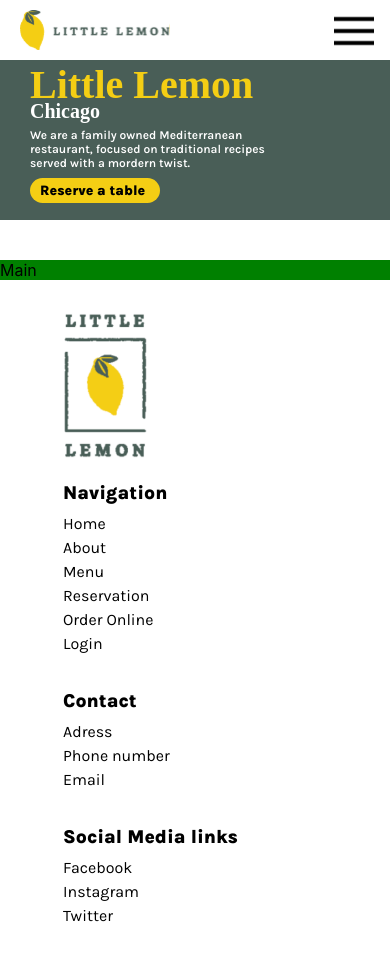
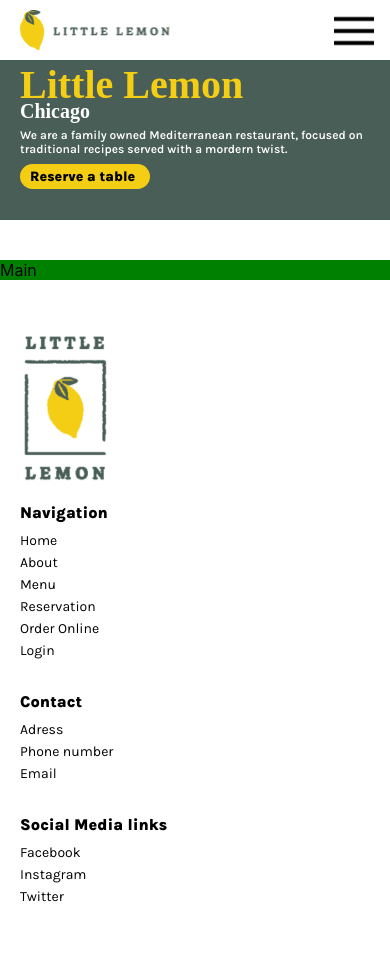
Before and after one commit to JohannHerberger/Little-Lemon-reservation, a React (Create React App) app: page / in a window 390 px wide. Shown: the top 960 px of the page. Built offline with nearby package versions, Linux system fonts and the light colour scheme; a web font is replaced by a local one.

Commit message:
Full responsive navbar, header and footer

```diff
--- a/src/styles/footer.css
+++ b/src/styles/footer.css
@@ -10,6 +10,7 @@
 .footer-list{
     font-family: "Karla";
     list-style: none;
+    font-size: 18px;
 }
 
 .footer-list li{
@@ -19,7 +20,7 @@
 .footer-container{
     display: flex;
     flex-direction: row;
-    margin-left: 35px;
+    margin-left: 45px;
 }
 
 .footer-wrapper{
@@ -34,7 +35,7 @@
 
 .subtitle-footer{
     font-weight: 800;
-    font-size: 19px;
+    font-size: 21px;
     margin-bottom: 10px;
 }
 
@@ -48,6 +49,16 @@
     .footer-wrapper{
         margin-left: 0px;
     }
+    .footer-list{
+        padding-left: 30px;
+        font-size: 14px;
+    }
+    .subtitle-footer{
+        font-size: 18px;
+    }
+    .footer-container{
+        margin-left: 65px;
+    }
 }
 
 @media (max-width: 642px){
@@ -58,7 +69,7 @@
     }
     .logo-footer{
         width: 90px;
-        margin-left: 60px;
+        margin-left: 20px;
     }
     .footer-container{
         flex-direction: column;
@@ -66,5 +77,12 @@
     }
     .footer-list{
         padding-left: 0px;
+        font-size: 14px;
+    }
+    .footer-wrapper{
+        margin-left: 20px;
+    }
+    .subtitle-footer{
+        font-size: 16px;
     }
 }
--- a/src/styles/header.css
+++ b/src/styles/header.css
@@ -15,7 +15,7 @@
     margin-top: 45px;
     display: flex;
     flex-direction: column;
-    margin-right: 120px;
+    margin-right: 130px;
     width: 320px;
 }
 
@@ -59,7 +59,7 @@
 
 .header-pic{
     margin-top: 30px;
-    margin-left: 110px;
+    margin-left: 140px;
     height: 360px;
     width: 340px;
     border-radius: 20px;
@@ -90,8 +90,9 @@
     }
     .header-text-container{
         margin-top: 10px;
-        margin-left: 30px;
+        margin-left: 20px;
         width: 400px;
+        margin-right: 20px;
     }
 }
 
```
